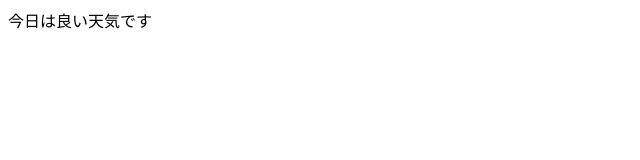
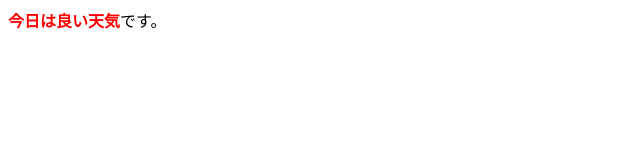
Before and after one commit to HaruhiHotta/20250427-git-workshop, a plain HTML site: page index.html in a window 1280 px wide. Shown: the whole page, without its empty margins (0-640 px from the left). Drawn offline with Linux system fonts and the light colour scheme.

Commit message:
Update index.html

```diff
--- a/index.html
+++ b/index.html
@@ -5,6 +5,6 @@
     <title>タイトル</title>
   </head>
   <body>
-    今日は良い天気です
+    <strong style="color:red">今日は良い天気</strong>です。
   </body>
 </html>
```
